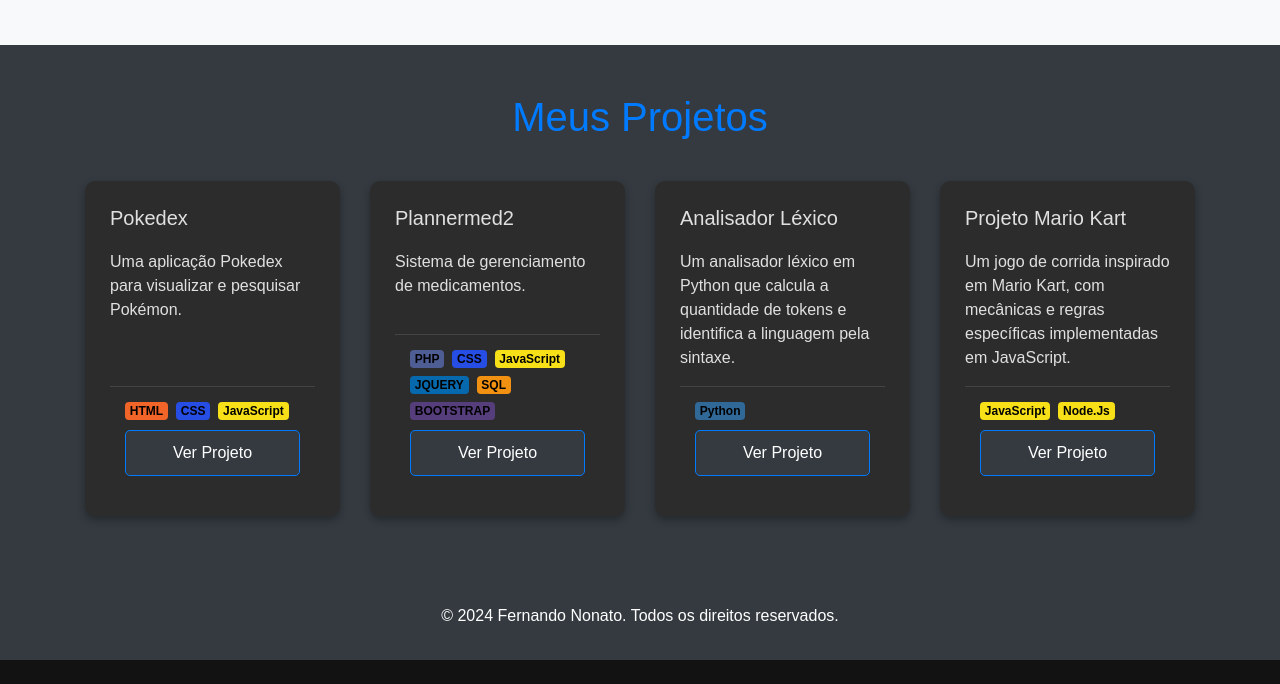
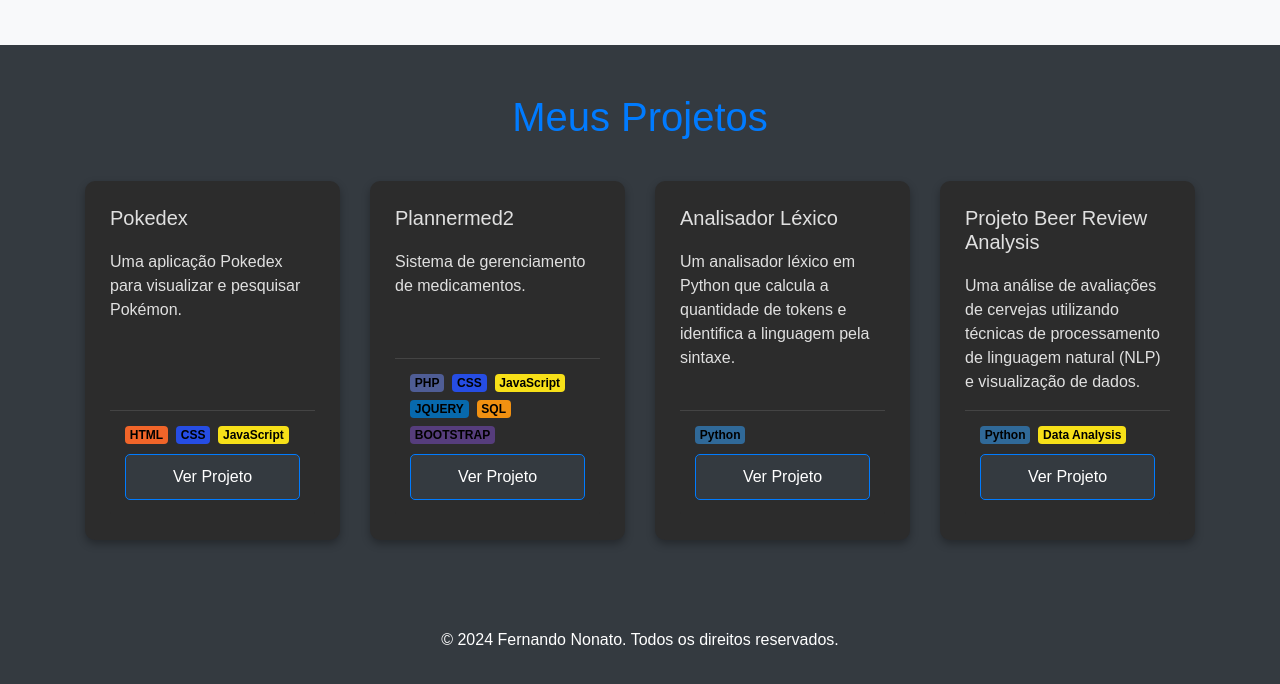
Before and after one commit to Cyberfn/Portifolio, a plain HTML site: page index.html in a window 1280 px wide. Shown: the part 1550-2234 px from the top of the page. Before the commit the page ends 2210 px from the top, so only its background shows below. Drawn offline with nearby package versions, Linux system fonts and the light colour scheme.

Commit message:
Adiciona card do Projeto Beer Review Analysis

```diff
--- a/index.html
+++ b/index.html
@@ -4,9 +4,15 @@
     <meta charset="UTF-8" />
     <meta name="viewport" content="width=device-width, initial-scale=1.0" />
     <title>Portfólio - Fernando Nonato</title>
-    <link rel="stylesheet" href="https://stackpath.bootstrapcdn.com/bootstrap/4.5.2/css/bootstrap.min.css"/>
-    <link rel="stylesheet" href="https://cdnjs.cloudflare.com/ajax/libs/font-awesome/6.0.0-beta3/css/all.min.css"/>
-    <link rel="stylesheet" href="css/styles.css"/>
+    <link
+      rel="stylesheet"
+      href="https://stackpath.bootstrapcdn.com/bootstrap/4.5.2/css/bootstrap.min.css"
+    />
+    <link
+      rel="stylesheet"
+      href="https://cdnjs.cloudflare.com/ajax/libs/font-awesome/6.0.0-beta3/css/all.min.css"
+    />
+    <link rel="stylesheet" href="css/styles.css" />
   </head>
   <body>
     <header class="bg-dark text-white text-center py-5">
@@ -46,16 +52,27 @@
               contato!
             </p>
             <div class="text-center mt-4">
-              <a href="mailto:fernandononatocco@gmail.com" class="btn btn-secondary mr-4">
+              <a
+                href="mailto:fernandononatocco@gmail.com"
+                class="btn btn-secondary mr-4"
+              >
                 <i class="fas fa-envelope"></i> Email
               </a>
-              <a href="https://www.linkedin.com/in/fernando-nonato-014974236" class="btn btn-secondary">
+              <a
+                href="https://www.linkedin.com/in/fernando-nonato-014974236"
+                class="btn btn-secondary"
+              >
                 <i class="fab fa-linkedin"></i> LinkedIn
               </a>
             </div>
           </div>
           <div class="col-md-6 text-center">
-            <img src="img/foto.jpeg" alt="Fernando Nonato" class="img-fluid rounded-circle" style="max-width: 300px"/>
+            <img
+              src="img/foto.jpeg"
+              alt="Fernando Nonato"
+              class="img-fluid rounded-circle"
+              style="max-width: 300px"
+            />
           </div>
         </div>
       </div>
@@ -282,38 +299,43 @@
             </div>
           </div>
 
-          <!-- Projeto Mario Kart -->
-          <div class="col-md-3 col-sm-6 mb-4 project-card" data-category="web">
+          <!-- Projeto Beer Review Analysis -->
+          <div
+            class="col-md-3 col-sm-6 mb-4 project-card"
+            data-category="data-analysis"
+          >
             <div
               class="card"
-              data-project="4"
-              data-url="https://github.com/Cyberfn/Projeto-Mario-Kart"
+              data-project="5"
+              data-url="https://github.com/Cyberfn/BeerReviewAnalysis"
             >
               <div class="card-body">
-                <h5 class="card-title">Projeto Mario Kart</h5>
+                <h5 class="card-title">Projeto Beer Review Analysis</h5>
                 <p class="card-text">
-                  Um jogo de corrida inspirado em Mario Kart, com mecânicas e
-                  regras específicas implementadas em JavaScript.
+                  Uma análise de avaliações de cervejas utilizando técnicas de
+                  processamento de linguagem natural (NLP) e visualização de
+                  dados.
                 </p>
                 <div class="card-footer">
                   <div class="tags">
                     <span
                       class="badge"
-                      style="background-color: #f7e018; color: black"
-                      >JavaScript</span
+                      style="background-color: #306998; color: black"
+                      >Python</span
                     >
                     <span
                       class="badge"
                       style="background-color: #f7e018; color: black"
-                      >Node.Js</span
+                      >Data Analysis</span
                     >
                   </div>
                   <a
-                    href="https://github.com/Cyberfn/Projeto-Mario-Kart"
+                    href="https://github.com/Cyberfn/BeerReviewAnalysis"
                     class="btn btn-primary"
                     style="color: white"
-                    >Ver Projeto</a
                   >
+                    Ver Projeto
+                  </a>
                 </div>
               </div>
             </div>
```
